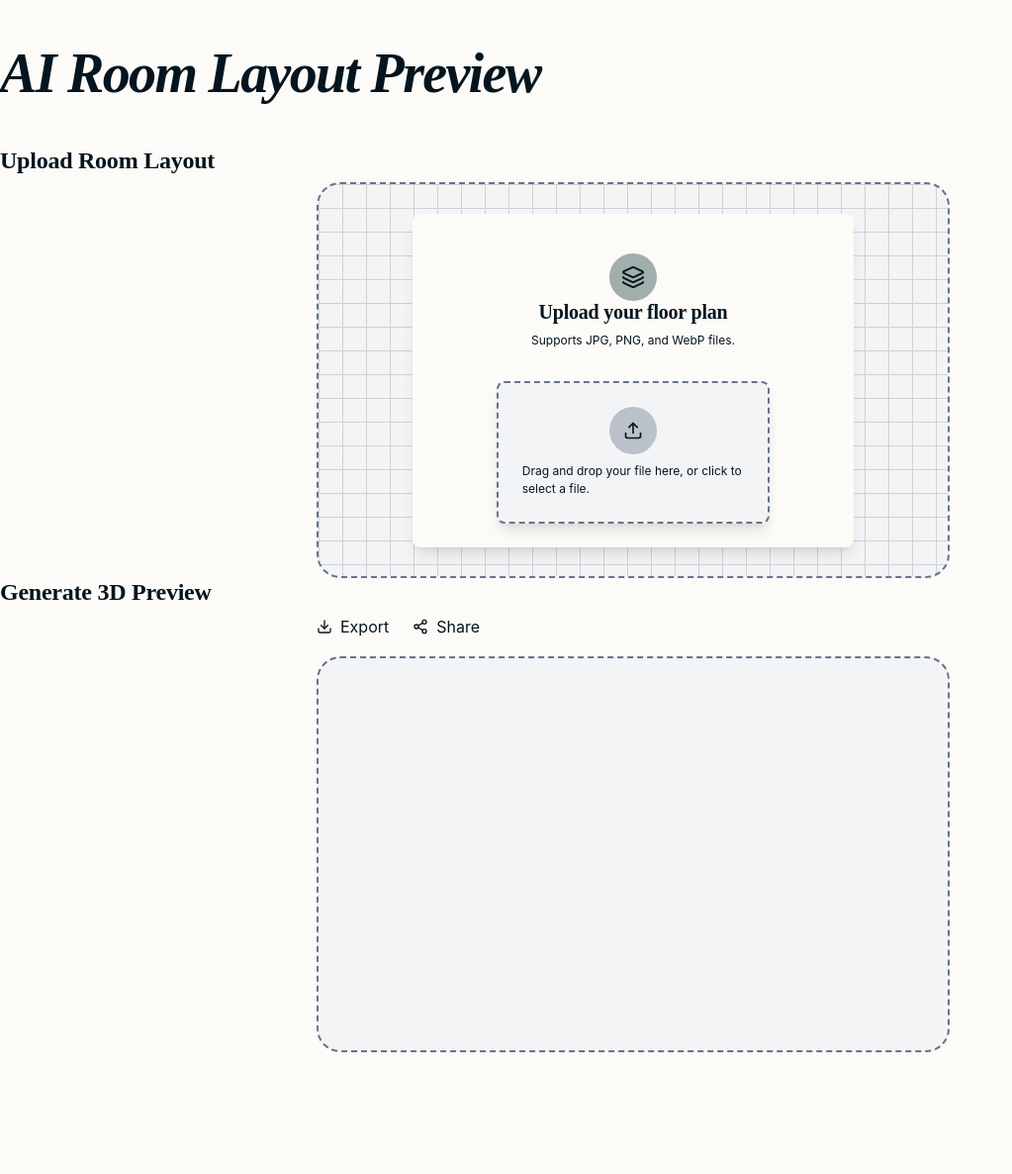
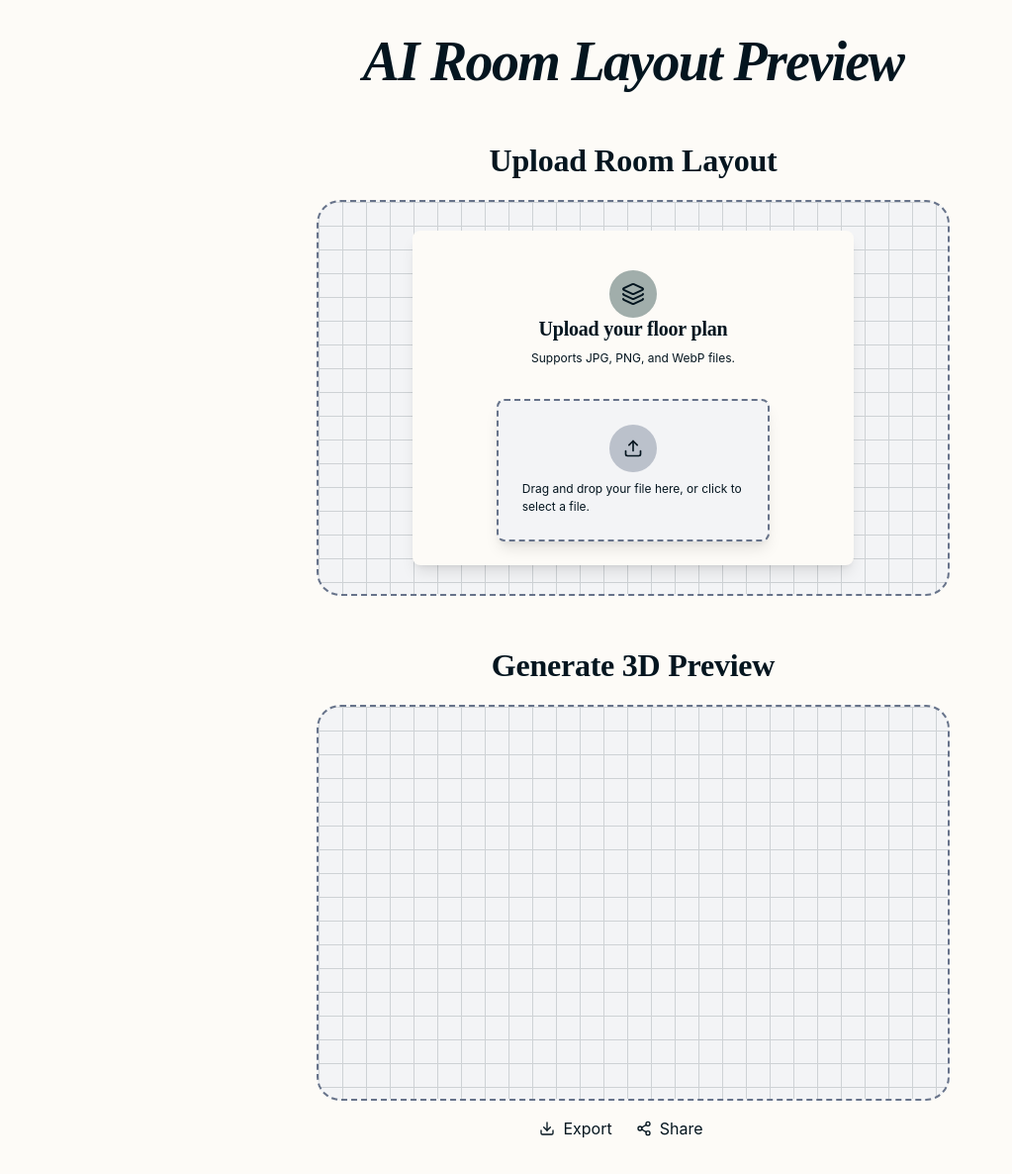
Before and after one commit to Cr1py/AI-Room-Layout-Preview, a React (Vite) app: page / in a window 1280 px wide. Shown: the top 1186 px of the page at 99% size, without its empty margins (0-1023 px from the left). Before the commit the page ends 1095 px from the top, so only its background shows below. Built offline with nearby package versions, Linux system fonts and the light colour scheme.

Commit message:
fixed layout so everything is centered

```diff
--- a/src/App.tsx
+++ b/src/App.tsx
@@ -18,16 +18,18 @@ function App() {
 
   return (
     <div className="App">
+      <div className="title">
         <h1>AI Room Layout Preview</h1>
+      </div>
 
+      <div className="upload-section">
         <div className="title">
           <h2>Upload Room Layout</h2>
         </div>
 
-      <div id="upload" className="upload-shell">
+        <div id="upload" className="shell">
           <div className="grid-overlay" />
           <div className="upload-card">
-
             <div className="upload-head">
               <div className="upload-icon">
                 <Layers lightingColor="bg-green-dark" />
@@ -52,30 +54,17 @@ function App() {
 
           </div>
         </div>
+      </div>
 
+      <div className="display-section">
         <div className="title">
           <h2>Generate 3D Preview</h2>
         </div>
 
-      <div className="display-section">
         <div className="display-container">
-          <div className="display-card">
-            <div className="display-buttons">
-                <Button
-                  size="sm"
-                  onClick={handleExport}
-                  className="export"
-                  disabled={!currentImage}
-                >
-                  <Download className="w-4 h-4 mr-2" /> Export
-                </Button>
-                <Button size="sm" onClick={() => {}} className="share">
-                  <Share2 className="w-4 h-4 mr-2" />
-                  Share
-                </Button>
-            </div>
 
-            <div className={`render-area ${isProcessing ? 'is-processing' : ''}`}>
+          <div className={`shell  ${isProcessing ? 'is-processing' : ''}`}>
+            <div className="grid-overlay" />
             {sourceImage && currentImage ? (
               <ReactCompareSlider
                 defaultValue={50}
@@ -108,11 +97,26 @@ function App() {
 
           {error && <p className="error-text">{error}</p>}
 
+          <div className="display-buttons">
+              <Button
+                size="sm"
+                onClick={handleExport}
+                className="export"
+                disabled={!currentImage}
+              >
+                <Download className="w-4 h-4 mr-2" /> Export
+              </Button>
+              <Button size="sm" onClick={() => {}} className="share">
+                <Share2 className="w-4 h-4 mr-2" />
+                Share
+              </Button>
           </div>
+
         </div>
       </div>
 
     </div>
+
   );
 }
 
--- a/src/index.css
+++ b/src/index.css
@@ -26,19 +26,18 @@
     font-weight: 700;
     font-style: italic;
     letter-spacing: -1.68px;
-    margin: 32px 0;
+    margin: 20px 0;
     @media (max-width: 1024px) {
       font-size: 36px;
-      margin: 20px 0;
     }
   }
   h2 {
-    font-size: 24px;
+    font-size: 32px;
     font-family: Instrument Serif, serif;
     font-weight: 600;
     line-height: 118%;
     letter-spacing: -0.24px;
-    margin: 0 0 8px;
+    margin: 20px 0px;
     @media (max-width: 1024px) {
       font-size: 20px;
     }
@@ -67,7 +66,15 @@
 
   }
 
-  .upload-shell {
+  .title {
+    @apply relative mt-auto text-center;
+  }
+
+  .upload-section {
+    @apply flex flex-col items-center mb-8;
+  }
+
+  .shell {
     @apply justify-self-center relative mx-auto w-[50%] h-100 rounded-3xl border-2 border-dashed border-grey-dark bg-grey-light overflow-hidden flex items-center justify-center;
   }
 
@@ -142,19 +149,15 @@
   }
 
   .display-section {
-    @apply flex justify-center mb-8;
+    @apply flex flex-col items-center;
   }
 
   .display-container {
-    @apply w-[50%] mx-auto;
+    @apply w-full mx-auto mb-8;
   }
 
-  .display-card {
-    @apply flex flex-col gap-4 w-full;
-  }
-
-  .render-area {
-    @apply relative w-full h-100 rounded-3xl overflow-hidden bg-grey-light border-2 border-dashed border-grey-dark;
+  .display-buttons {
+    @apply flex justify-center mt-4 mb-4;
   }
 
   .render-img,
```
Lines whose indentation alone changed are shown as unchanged.
